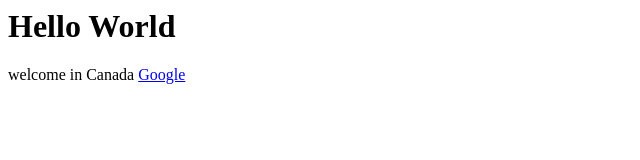
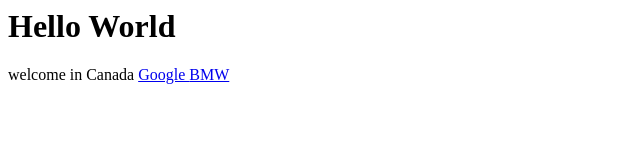
Before and after one commit to Amer-Al-Trabulsi/new.project, a plain HTML site: page Page.html in a window 1280 px wide. Shown: the full height of the page, 0-640 px from the left. Drawn offline with Linux system fonts and the light colour scheme.

Commit message:
ADD page URL 'BMW'

```diff
--- a/Page.html
+++ b/Page.html
@@ -6,5 +6,6 @@
         <h1> Hello World </h1>
         <spam> welcome in Canada </spam>
         <a href="www.google.com"> Google </a>
+        <a href="BMW.com"> BMW </a>
     </body>
 </html>
```
